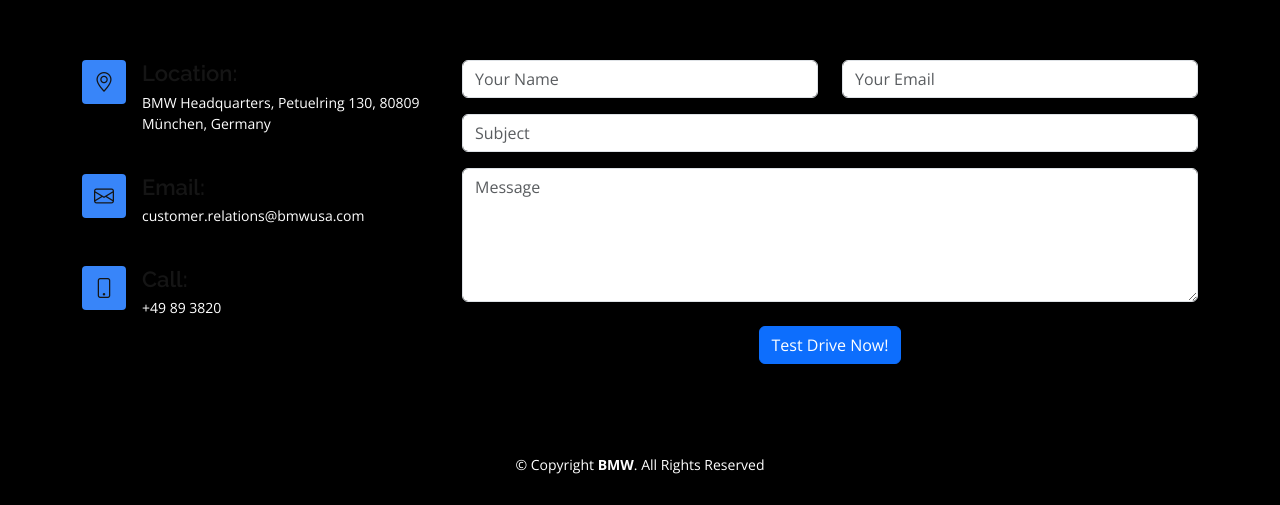
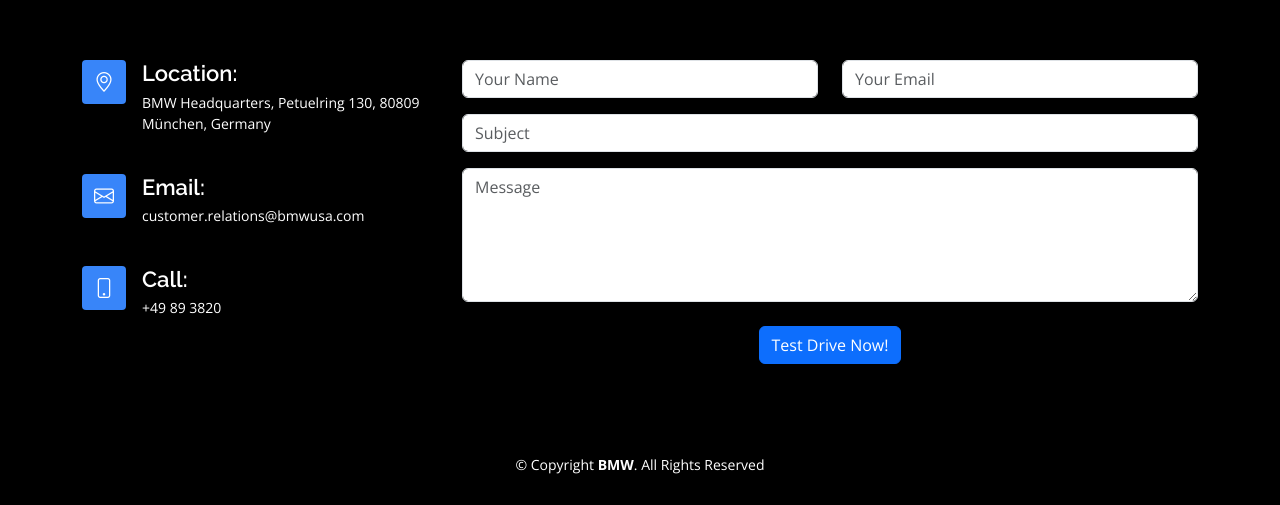
Before and after one commit to diawyx/diawyx.github.io, a plain HTML site: page index.html in a window 1280 px wide. Shown: the part 4855-5360 px from the top of the page. Drawn offline with nearby package versions, Linux system fonts and the light colour scheme; grey boxes are pictures that could not be loaded.

Commit message:
Update style.css

```diff
--- a/assets/css/style.css
+++ b/assets/css/style.css
@@ -1215,7 +1215,7 @@ section {
 .contact .info i {
   font-size: 20px;
   background: #3885f9;
-  color: #151515;
+  color: #ffffff;
   float: left;
   width: 44px;
   height: 44px;
@@ -1231,7 +1231,7 @@ section {
   font-size: 22px;
   font-weight: 600;
   margin-bottom: 5px;
-  color: #151515;
+  color: #ffffff;
 }
 
 .contact .info p {
```
